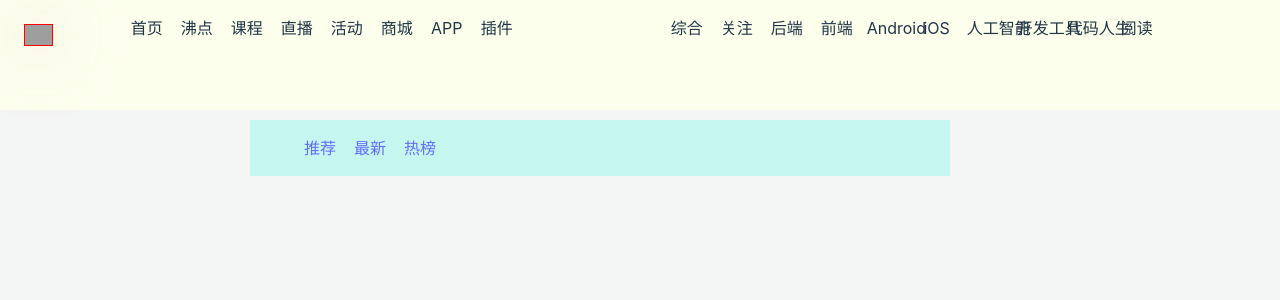
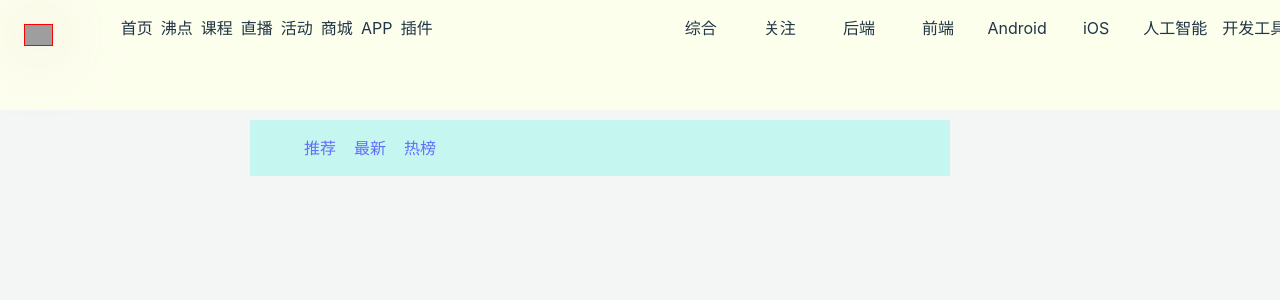
Before and after one commit to HDAzz/JueJInGuanWang, a React (Vite) app: page / in a window 1280 px wide. Shown: the top 300 px of the page. Built offline with nearby package versions, Linux system fonts and the light colour scheme; grey boxes are pictures that could not be loaded.

Commit message:
Update navigator.css

```diff
--- a/src/style/navigator.css
+++ b/src/style/navigator.css
@@ -9,19 +9,24 @@
 /* 下面的列表 */
 .sub-nav-tabs
 {
+    display: flex;
+    flex-wrap: wrap;
     width: 800px;
-    overflow: hidden;
     white-space: nowrap;
+    justify-content: space-evenly;
 }
 /* 列表元素 */
 .container-up li
 {
     list-style: none;    /*去掉小圆点*/
     float: left;
-    margin-left: 10px;
+    /* margin-left: 10px; */
     width: 40px;
 }
+.sub-nav-tabs li{
+    width: 70px;
 
+}
 .container-up
 {
     /* display: flex;
@@ -41,7 +46,8 @@
     margin: 0;
 }
 /* 悬停时 */
-.container-up li:hover
+/* 单页切换提示 */
+.container-up .main-nav-tabs :hover
 {
     border-bottom:2px solid blue;
 }
```
